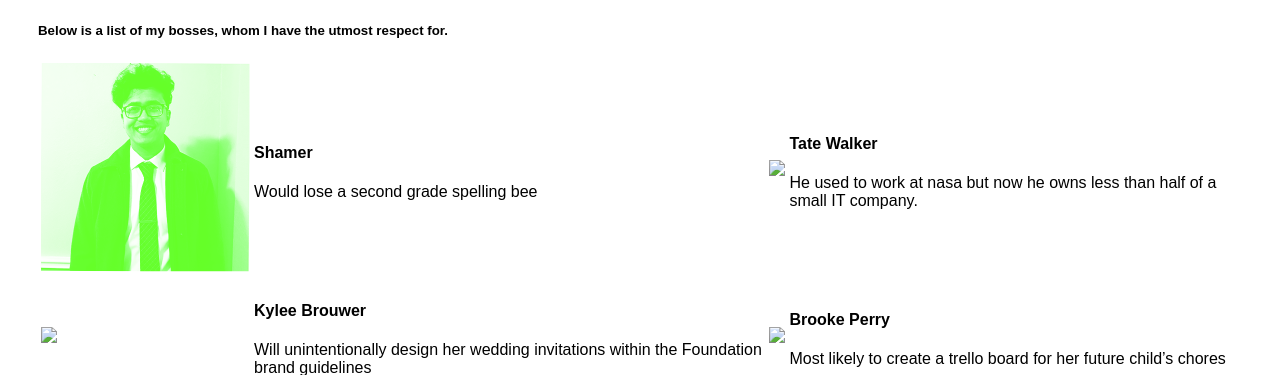
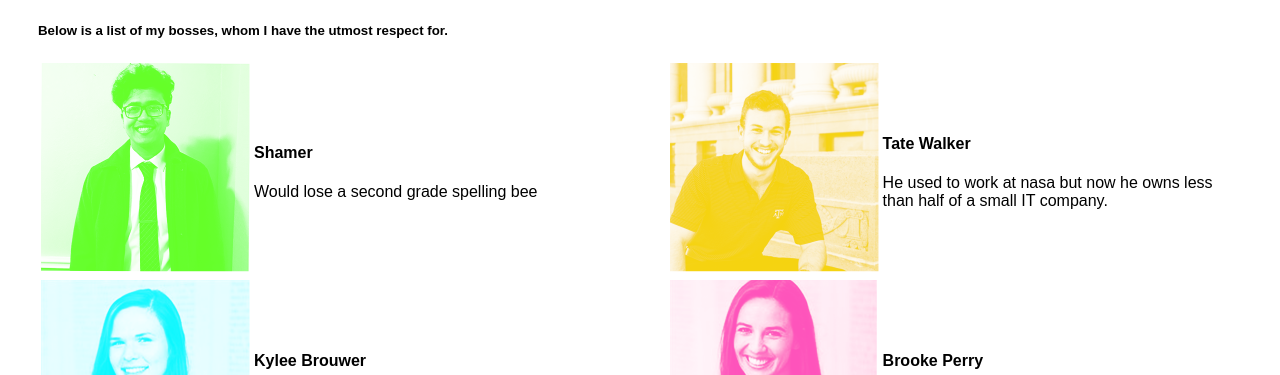
Before and after one commit to marykendall/marykendall.github.io, a plain HTML site: page Colleagues.html in a window 1280 px wide. Shown: the part 425-800 px from the top of the page. Drawn offline with Linux system fonts and the light colour scheme; files whose address does not match are found by name.

Commit message:
Update Colleagues.html

```diff
--- a/Colleagues.html
+++ b/Colleagues.html
@@ -30,7 +30,7 @@
                 <p>Would lose a second grade spelling bee
                 </p>
             </td>
-            <td><img src="Photos/S_TateWalker-01.png"></td>
+            <td><img src="S_TateWalker-01.png"></td>
             <td>
                 <h4>Tate Walker</h4>
                 <p>He used to work at nasa but now he owns less than half of a small IT company.
@@ -38,13 +38,13 @@
             </td>
           </tr>
           <tr>
-            <td><img src="Photos/S_KyleeBrouwer-01.png"></td>
+            <td><img src="S_KyleeBrouwer-01.png"></td>
             <td>
                 <h4>Kylee Brouwer</h4>
                 <p>Will unintentionally design her wedding invitations within the Foundation brand guidelines
                 </p>
             </td>
-            <td><img src="Photos/S_BrookePerry-01.png"></td>
+            <td><img src="S_BrookePerry-01.png"></td>
             <td>
                 <h4>Brooke Perry</h4>
                 <p>Most likely to create a trello board for her future child’s chores
```
